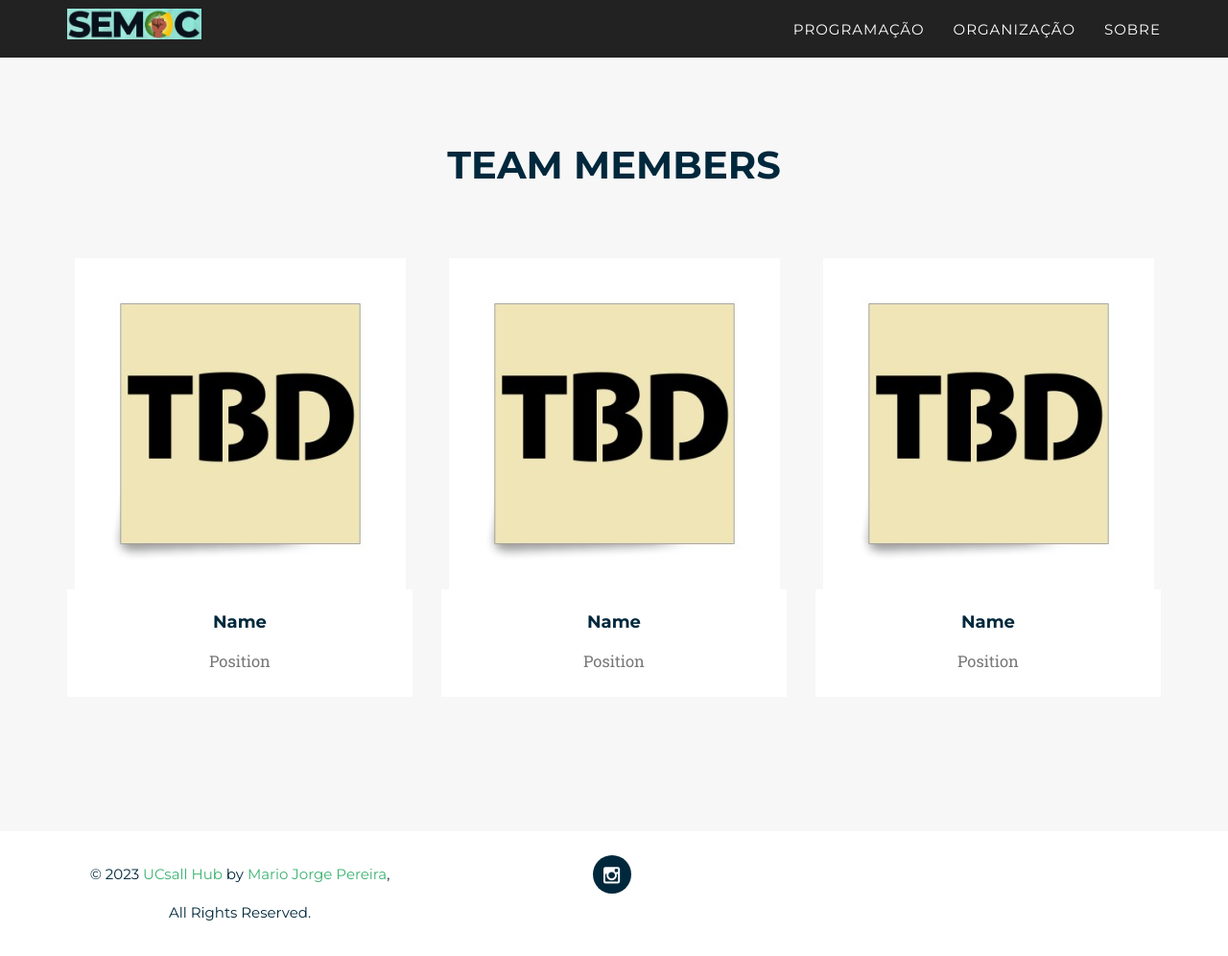
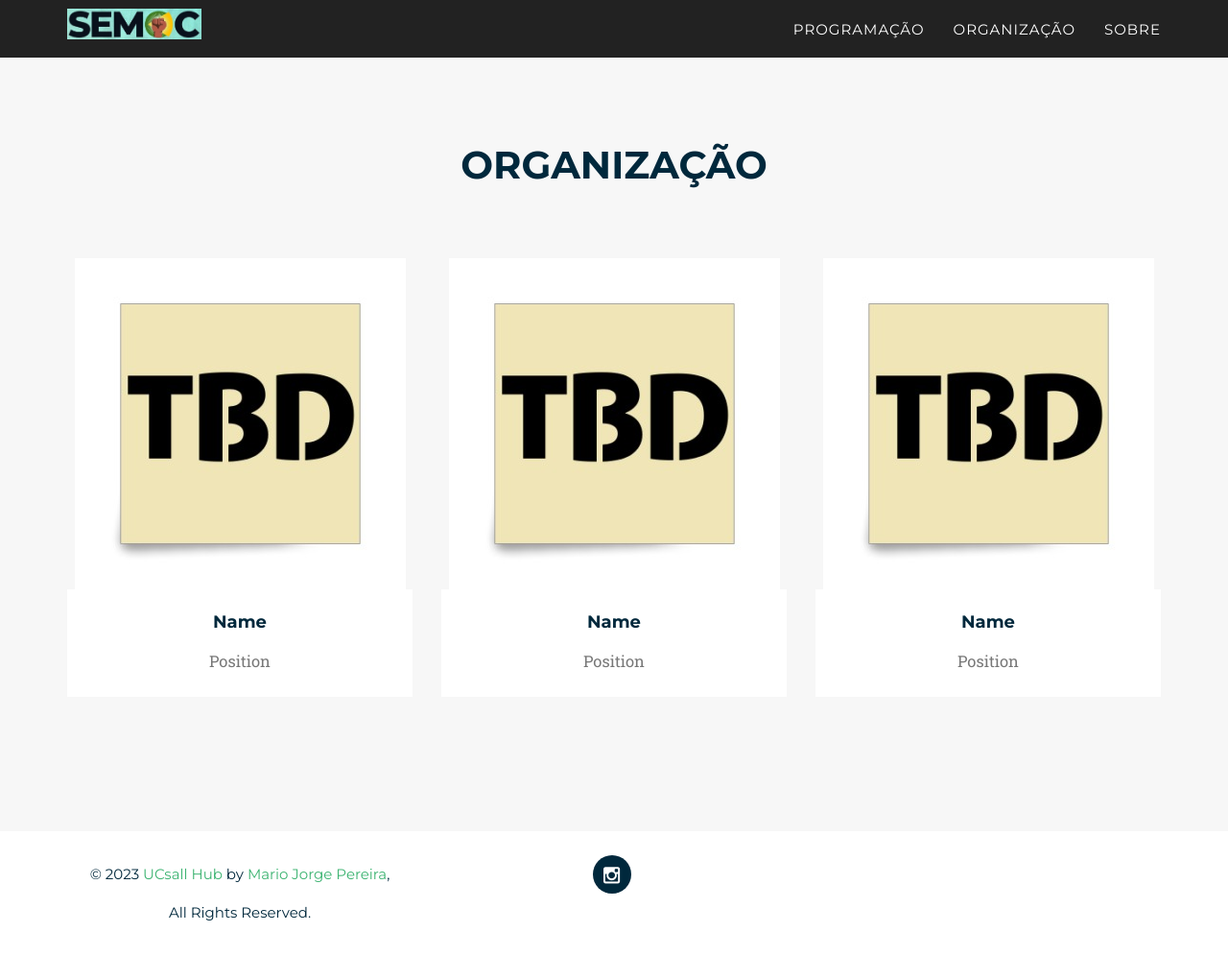
Before and after one commit to mariojp/semoc-site, a Jekyll site: the page built from _2017_pages/team.html, in a window 1280 px wide and 996 px high. Shown: the whole window at 96% size. Built offline with Jekyll 4.4.1, drawn with Linux system fonts in a browser that asks for light colours; some web fonts are replaced.

Commit message:
Update team_members.html

```diff
--- a/_includes/2017_data/team_members.html
+++ b/_includes/2017_data/team_members.html
@@ -3,7 +3,7 @@
         <div class="container">
             <div class="row">
                 <div class="col-lg-12 text-center">
-                    <h2 class="section-heading">Team Members</h2>
+                    <h2 class="section-heading">Organização</h2>
                     <h3 class="section-subheading text-muted"></h3>
                 </div>
             </div>
```
